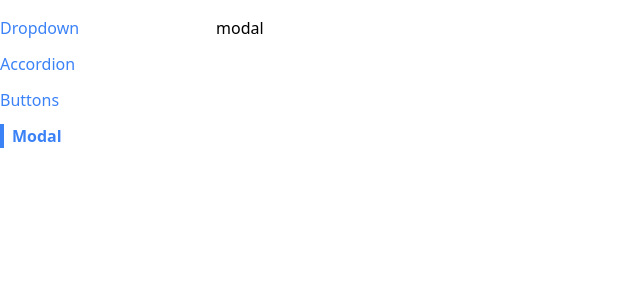
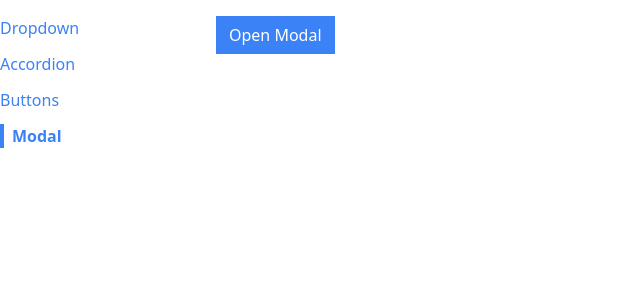
Before and after one commit to emonShimoul/udemy-react-redux-comps, a React (Create React App) app: page /modal in a window 1280 px wide. Shown: the top 300 px of the page, without its empty margins (0-640 px from the left). Built offline with nearby package versions, Linux system fonts and the light colour scheme.

Commit message:
use portal from react-dom to display modal

```diff
--- a/public/index.html
+++ b/public/index.html
@@ -1,14 +1,12 @@
 <!DOCTYPE html>
 <html lang="en">
+
 <head>
   <meta charset="utf-8" />
   <link rel="icon" href="%PUBLIC_URL%/favicon.ico" />
   <meta name="viewport" content="width=device-width, initial-scale=1" />
   <meta name="theme-color" content="#000000" />
-    <meta
-      name="description"
-      content="Web site created using create-react-app"
-    />
+  <meta name="description" content="Web site created using create-react-app" />
   <link rel="apple-touch-icon" href="%PUBLIC_URL%/logo192.png" />
   <!--
       manifest.json provides metadata used when your web app is installed on a
@@ -26,6 +24,7 @@
     -->
   <title>React App</title>
 </head>
+
 <body>
   <noscript>You need to enable JavaScript to run this app.</noscript>
   <div id="root"></div>
@@ -39,5 +38,7 @@
       To begin the development, run `npm start` or `yarn start`.
       To create a production bundle, use `npm run build` or `yarn build`.
     -->
+  <div class="modal-container"></div>
 </body>
+
 </html>
--- a/src/App.js
+++ b/src/App.js
@@ -1,9 +1,9 @@
-import Modal from "./components/Modal";
 import Route from "./components/Route";
 import Sidebar from "./components/Sidebar";
 import AccordionPage from "./pages/AccordionPage";
 import ButtonPage from "./pages/ButtonPage";
 import DropdownPage from "./pages/DropdownPage";
+import ModalPage from "./pages/ModalPage";
 
 
 function App() {
@@ -21,7 +21,7 @@ function App() {
                     <ButtonPage></ButtonPage>
                 </Route>
                 <Route path="/modal">
-                    <Modal></Modal>
+                    <ModalPage></ModalPage>
                 </Route>
             </div>
         </div>
--- a/src/components/Modal.js
+++ b/src/components/Modal.js
@@ -1,10 +1,15 @@
 import React from 'react';
+import ReactDOM from 'react-dom';
 
 const Modal = () => {
-    return (
+    return ReactDOM.createPortal(
         <div>
-            modal
-        </div>
+            <div className='absolute inset-0 bg-gray-300 opacity-80'></div>
+            <div className='absolute inset-40 p-10 bg-white'>
+                I'm a Modal!!
+            </div>
+        </div>,
+        document.querySelector('.modal-container')
     );
 };
 
--- a/src/pages/ModalPage.js
+++ b/src/pages/ModalPage.js
@@ -1,10 +1,18 @@
-import React from 'react';
+import React, { useState } from 'react';
+import Button from '../components/Button';
 import Modal from '../components/Modal';
 
 const ModalPage = () => {
+    const [showModal, setShowModal] = useState(false);
+
+    const handleClick = () => {
+        setShowModal(true);
+    };
+
     return (
         <div>
-            <Modal></Modal>
+            <Button onClick={handleClick} primary>Open Modal</Button>
+            {showModal && <Modal></Modal>}
         </div>
     );
 };
```
Lines whose indentation alone changed are shown as unchanged.
